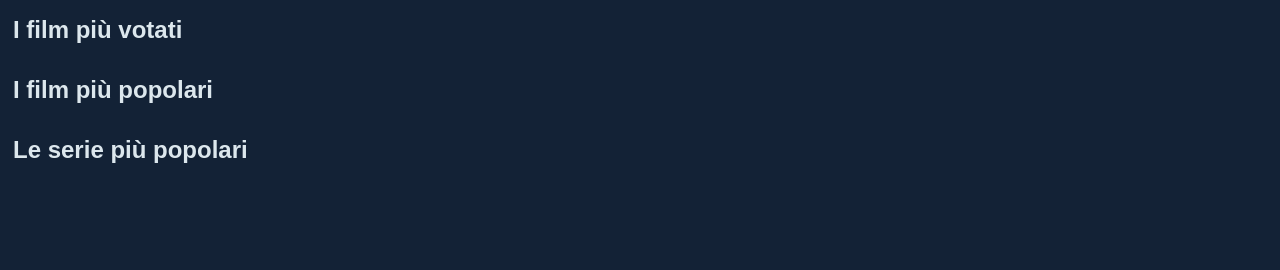
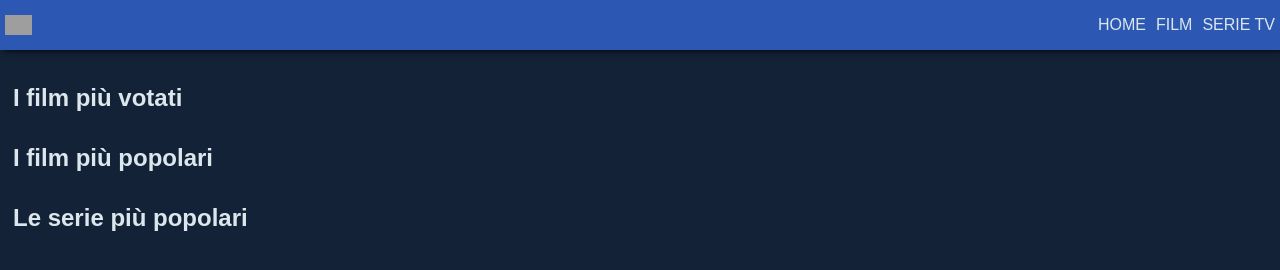
Before and after one commit to zi/esercitazione-10-02-21, a website: page index.html in a window 1280 px wide. Drawn offline with Linux system fonts and the light colour scheme; no server answers; grey boxes are pictures that could not be loaded.

Commit message:
added navbar - position: fixed

```diff
--- a/index.html
+++ b/index.html
@@ -7,6 +7,21 @@
     <link rel="stylesheet" href="style/style.css" />
   </head>
   <body>
+    <header>
+      <nav class="navbar">
+        <img
+          src="https://www.themoviedb.org/assets/2/v4/logos/v2/blue_short-8e7b30f73a4020692ccca9c88bafe5dcb6f8a62a4c6bc55cd9ba82bb2cd95f6c.svg"
+          class="navbar__logo"
+          alt="MovieDB"
+        />
+        <ul class="navbar__links">
+          <li><a href="">home</a></li>
+          <li><a href="">Film</a></li>
+          <li><a href="">Serie TV</a></li>
+        </ul>
+      </nav>
+    </header>
+
     <main>
       <h1 class="sessionTitle">I film più votati</h1>
       <section class="wrapper">
--- a/style/style.css
+++ b/style/style.css
@@ -11,6 +11,45 @@ body {
 a,
 a:visited {
   text-decoration: none;
+  color: var(--light-color);
+}
+
+/**** HEADER ****/
+
+/* navbar */
+header {
+  position: relative;
+  padding: 30px;
+}
+
+.navbar {
+  display: flex;
+  z-index: 1;
+  position: fixed;
+  top: 0;
+  left: 0;
+  right: 0;
+  width: 100%;
+  height: 50px;
+  background-color: var(--main-color);
+  box-shadow: 4px 0 7px #000000;
+  align-items: center;
+}
+.navbar__logo {
+  height: 20px;
+  margin: 5px;
+}
+
+.navbar__links {
+  display: flex;
+  position: absolute;
+  right: 0;
+  padding: 0;
+  list-style: none;
+  text-transform: uppercase;
+}
+.navbar__links li a {
+  margin: 5px;
   color: var(--light-color);
 }
 
```
